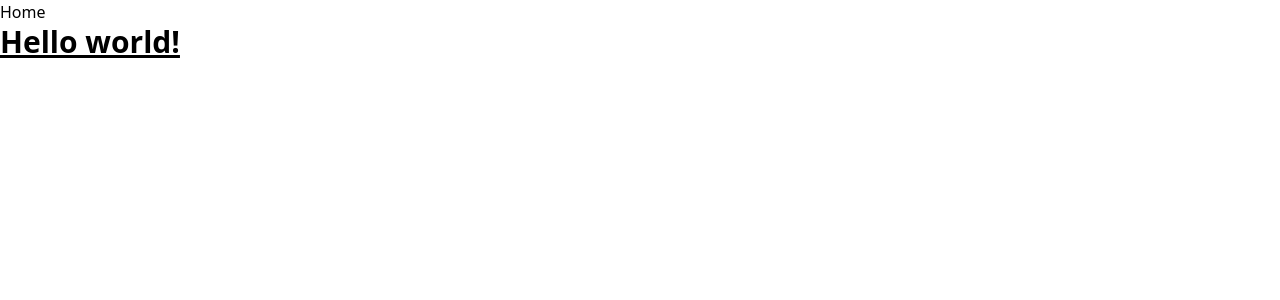
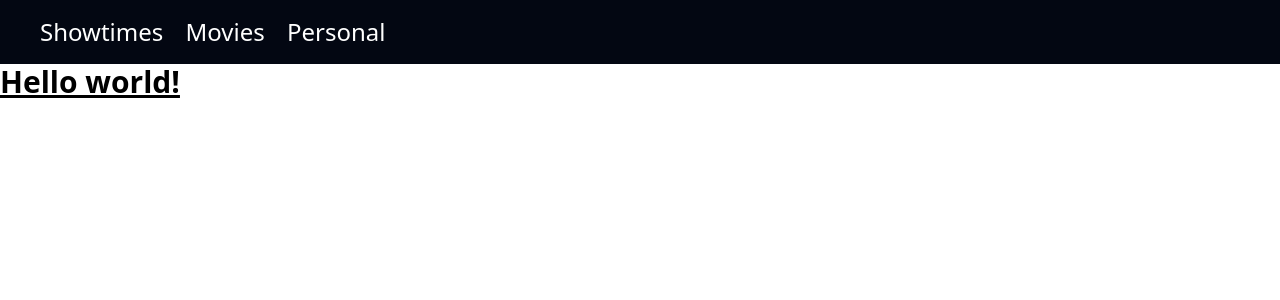
Before and after one commit to siimok/C-suve-G-praktika-I, a Vue app in the folder frontend/: page / in a window 1280 px wide. Shown: the top 300 px of the page. Built offline with nearby package versions, Linux system fonts and the light colour scheme.

Commit message:
Add header;

```diff
--- a/frontend/src/App.vue
+++ b/frontend/src/App.vue
@@ -3,10 +3,21 @@ import { RouterLink, RouterView } from 'vue-router'
 </script>
 
 <template>
-  <header>
-    <div >
+  <header class="h-16 text-2xl bg-gray-950 text-white flex justify-center items-center">
+    <div class="max-w-[75rem] w-full mx-4">
       <nav>
-        <RouterLink to="/">Home</RouterLink>
+        <RouterLink
+          class="mr-4"
+          to="/">Showtimes
+        </RouterLink>
+        <RouterLink
+          class="mr-4"
+          to="/">Movies
+        </RouterLink>
+        <RouterLink
+          class="mr-4"
+          to="/">Personal
+        </RouterLink>
       </nav>
     </div>
   </header>
```
